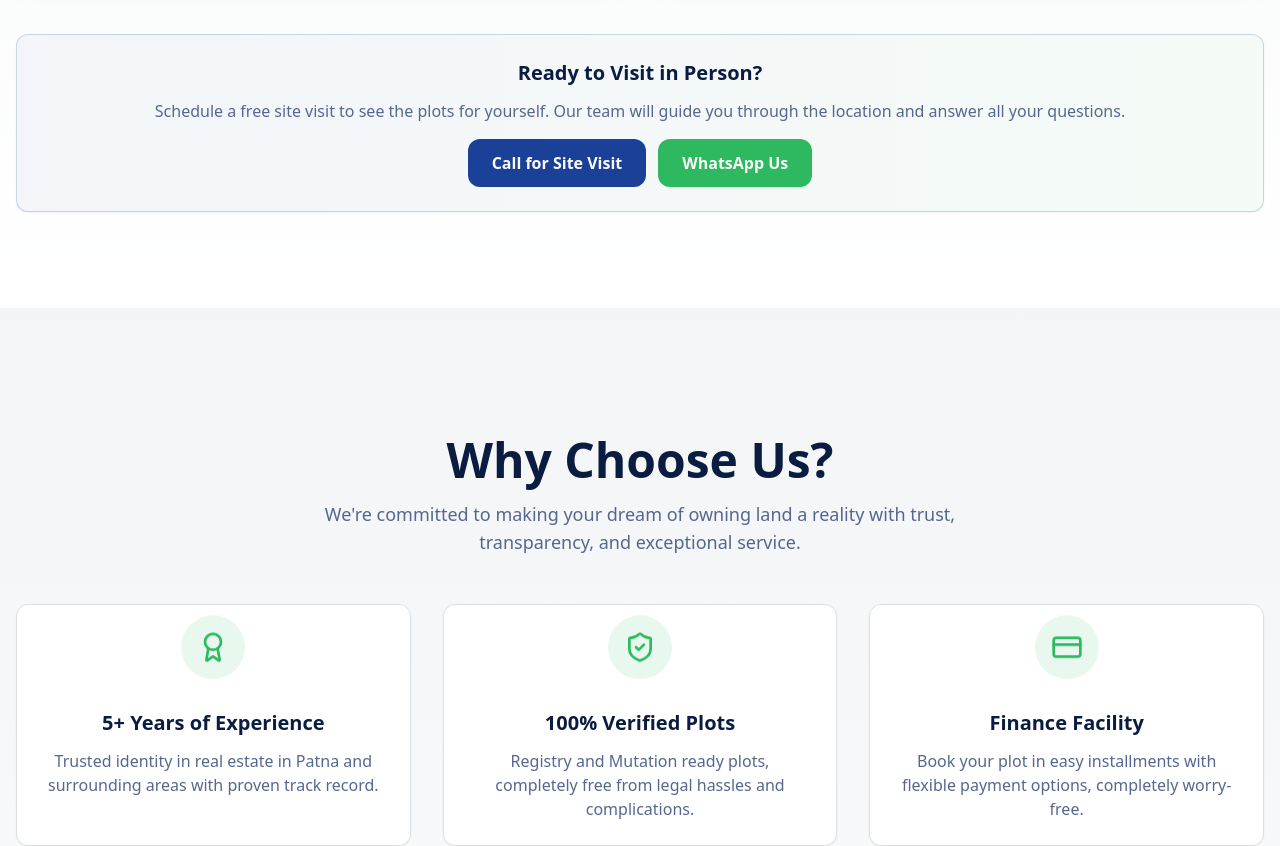
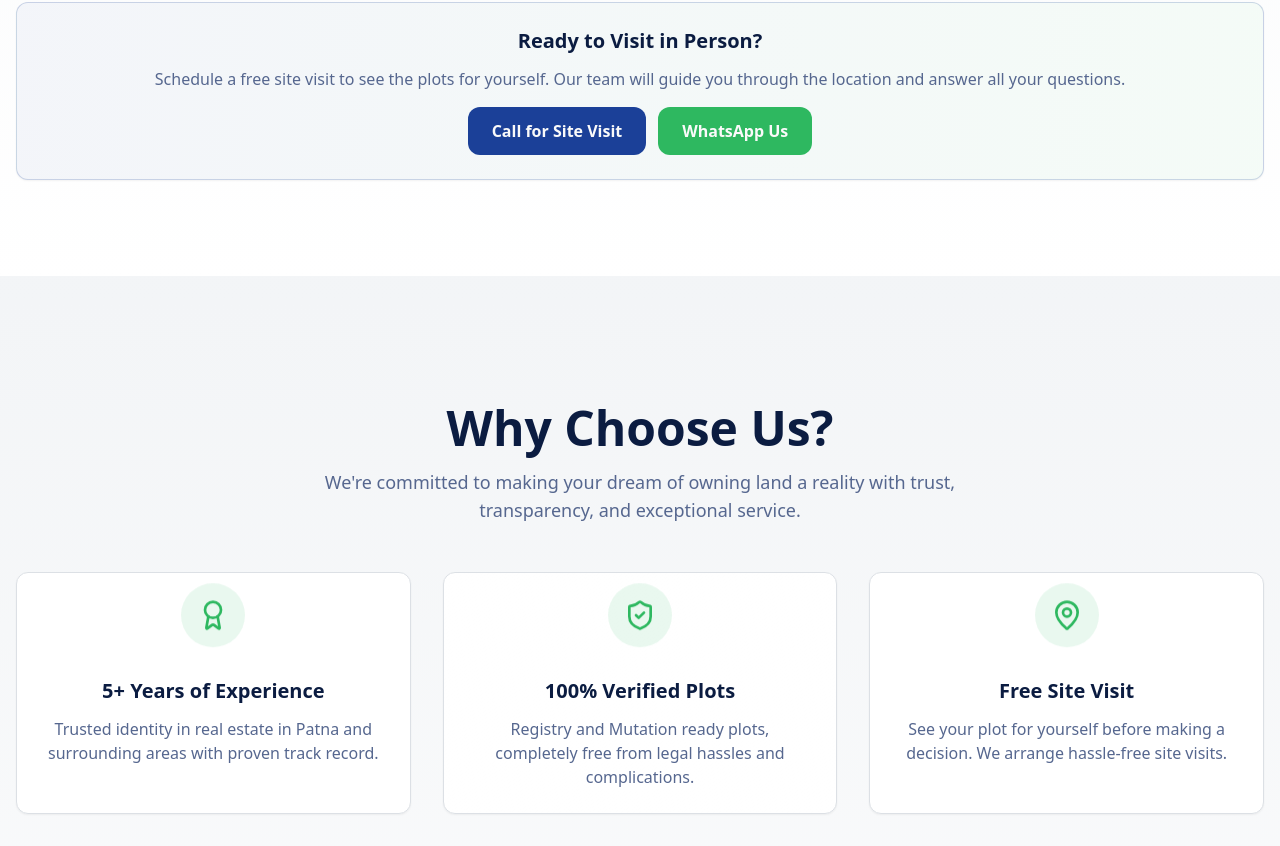
Before and after one commit to sagargiri456/Rishu-s-Patna-Plot, a React (Vite) app: page / in a window 1280 px wide. Shown: the part 4213-5059 px from the top of the page. Built offline with nearby package versions, Linux system fonts and the light colour scheme.

Commit message:
removed finance facility service

```diff
--- a/src/components/PricingSection.tsx
+++ b/src/components/PricingSection.tsx
@@ -13,7 +13,6 @@ const plans = [
       "100% Verified Plots",
       "Registry & Mutation Ready",
       "30ft Road Access",
-      "Finance Facility Available",
       "Free Site Visit",
     ],
   },
@@ -26,7 +25,6 @@ const plans = [
       "Registry & Mutation Ready",
       "30ft Road Access",
       "Prime Location Plots",
-      "Finance Facility Available",
       "Free Site Visit",
     ],
     featured: true,
@@ -41,7 +39,6 @@ const plans = [
       "30ft Road Access",
       "Corner & Prime Plots",
       "Duplex Plot Ready",
-      "Finance Facility Available",
       "Free Site Visit",
     ],
   },
--- a/src/components/WhyChooseUs.tsx
+++ b/src/components/WhyChooseUs.tsx
@@ -2,7 +2,6 @@ import { Card } from "@/components/ui/card";
 import {
   Award,
   ShieldCheck,
-  CreditCard,
   MapPin,
   Ban,
   Users,
@@ -19,11 +18,6 @@ const features = [
     icon: ShieldCheck,
     title: "100% Verified Plots",
     description: "Registry and Mutation ready plots, completely free from legal hassles and complications.",
-  },
-  {
-    icon: CreditCard,
-    title: "Finance Facility",
-    description: "Book your plot in easy installments with flexible payment options, completely worry-free.",
   },
   {
     icon: MapPin,
```
